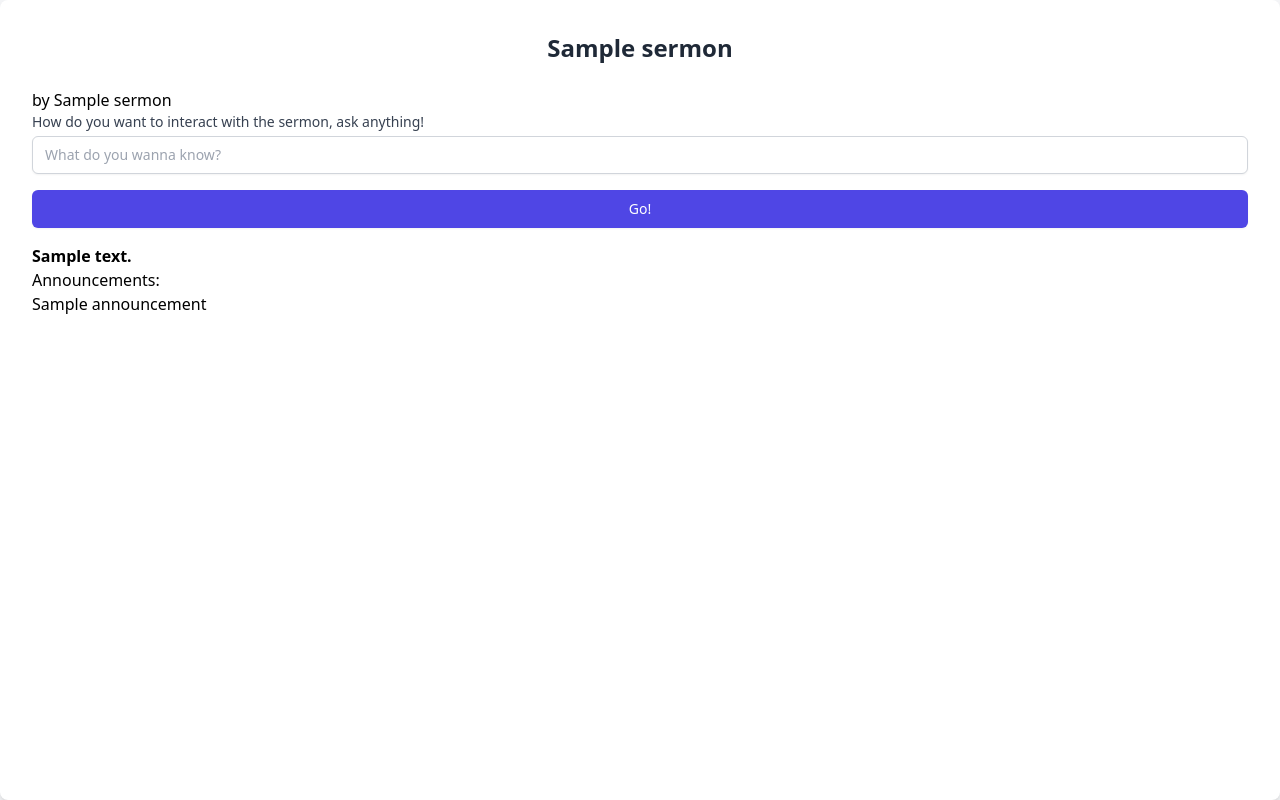
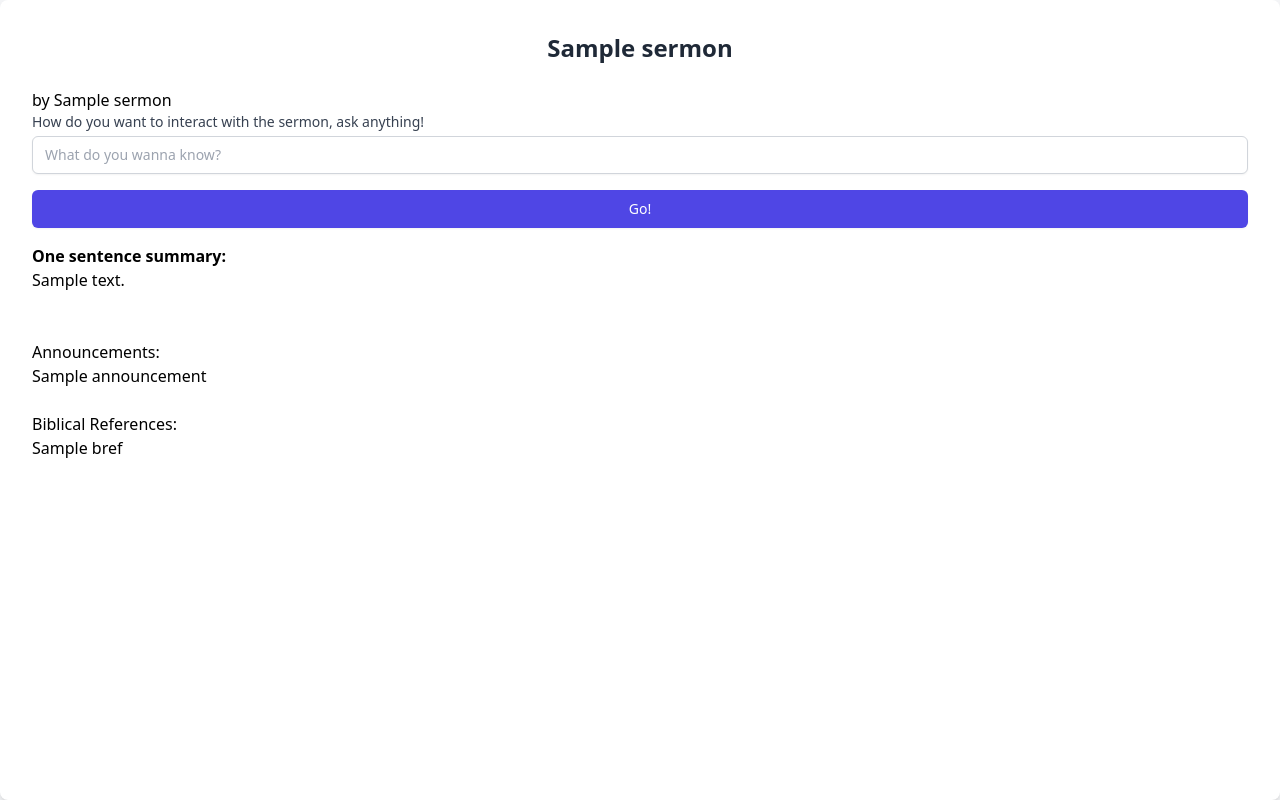
Before and after one commit to xeb/hpchat, a Flask app: template hpchat/templates/sermon.html in a window 1280 px wide. Run offline with Flask 3, Linux system fonts and the light colour scheme; the template is opened without the code that fills it: most values are stand-ins (such as "Sample title", 1, 10 or a date in 2020); some libraries are stand-ins or nearby versions.

Commit message:
Clearning up

```diff
--- a/hpchat/templates/sermon.html
+++ b/hpchat/templates/sermon.html
@@ -29,13 +29,22 @@
         <div id="response" class="mt-4 text-center text-sm"></div>
         <ul id="responseList" class="mt-4 list-disc pl-5"></ul>
 
-        <b>{{sermon.one_sentence_summary}}</b>
-
+        <b>One sentence summary: </b><p>{{sermon.one_sentence_summary}}</p>
+        <br/><br/>
         {% if sermon.announcements | length > 0 %}
             <h5>Announcements:</h5>
             <ul>
             {% for announcement in sermon.announcements %}
                 <li>{{announcement}}</li>
+            {% endfor %}
+            </ul>
+        {% endif %}
+        <br/>
+        {% if sermon.biblical_references | length > 0 %}
+            <h5>Biblical References:</h5>
+            <ul>
+            {% for bref in sermon.biblical_references %}
+                <li>{{bref}}</li>
             {% endfor %}
             </ul>
         {% endif %}
```
